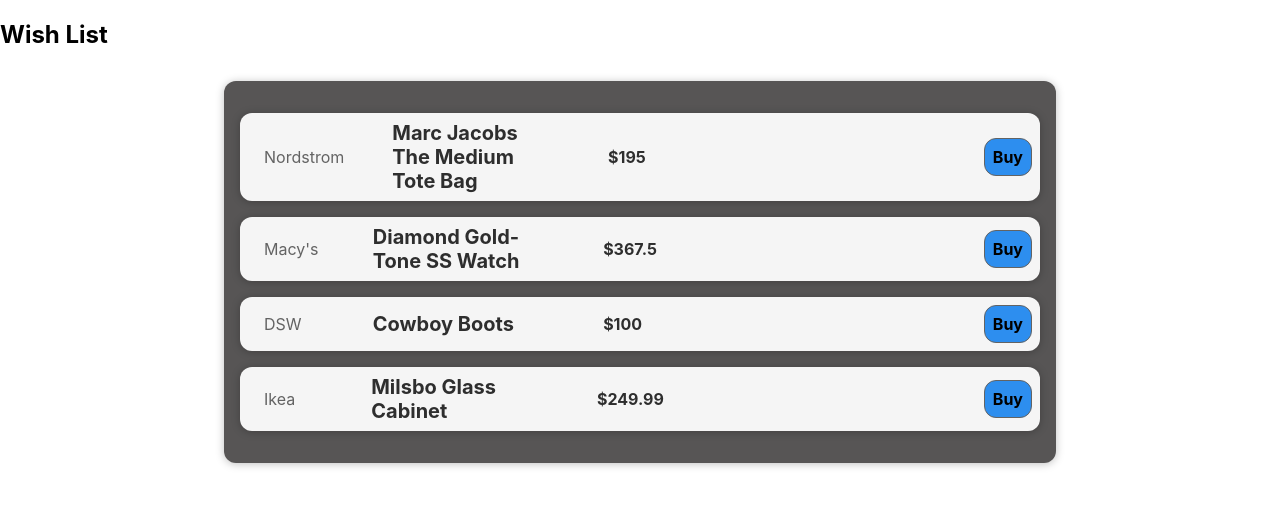
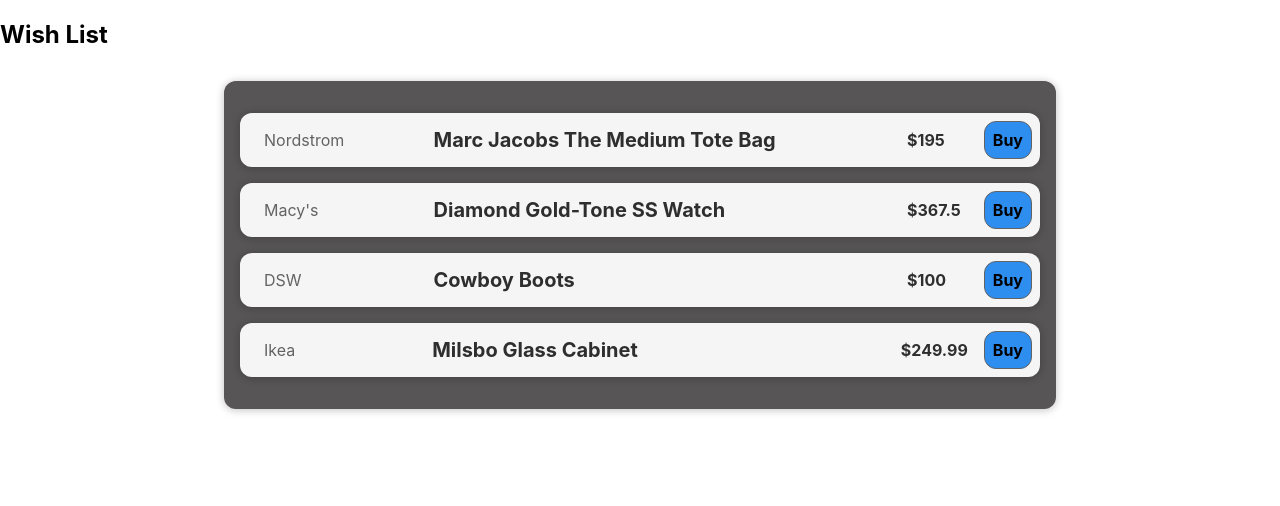
Before and after one commit to monineathsar/WishList, a React (Create React App) app: page / in a window 1280 px wide. Shown: the top 506 px of the page. Built offline with nearby package versions, Linux system fonts and the light colour scheme.

Commit message:
changes in some CSS styles to change spacing for 'store' and 'title'

```diff
--- a/src/components/WishList/WishItem.css
+++ b/src/components/WishList/WishItem.css
@@ -20,7 +20,7 @@
   .wish-item h2 {
     color: #3a3a3a;
     font-size: 1rem;
-    flex: 0.3;
+    flex: 0.7;
     margin: 0 1rem;
     color: rgb(46, 46, 46);;
   }
@@ -28,7 +28,7 @@
   .wish-item p {
     color: #3a3a3a;
     font-size: 1rem;
-    flex: 0.1;
+    flex: 0.2;
     margin: 0 1rem;
     color: rgb(99, 99, 99);;
   }
```
